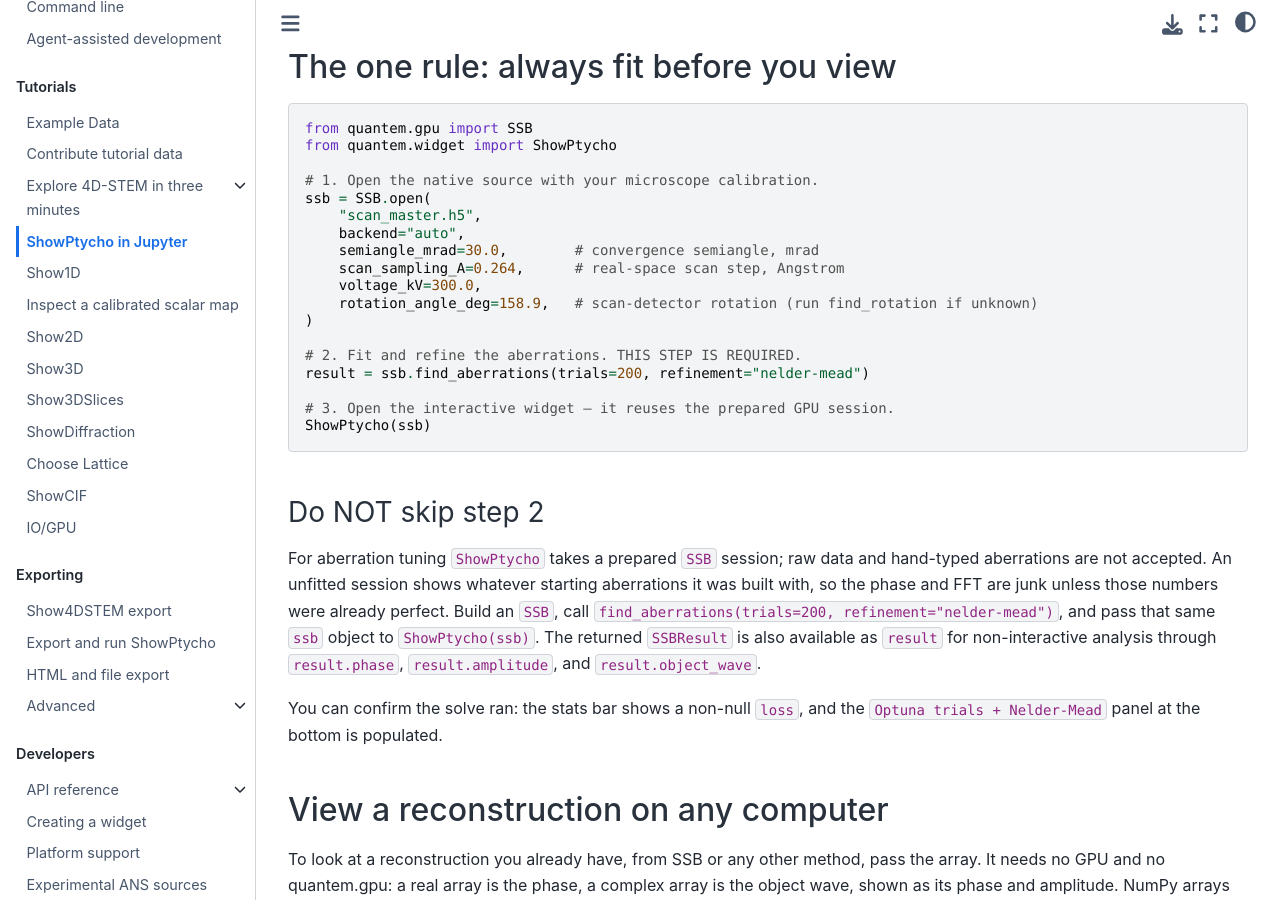
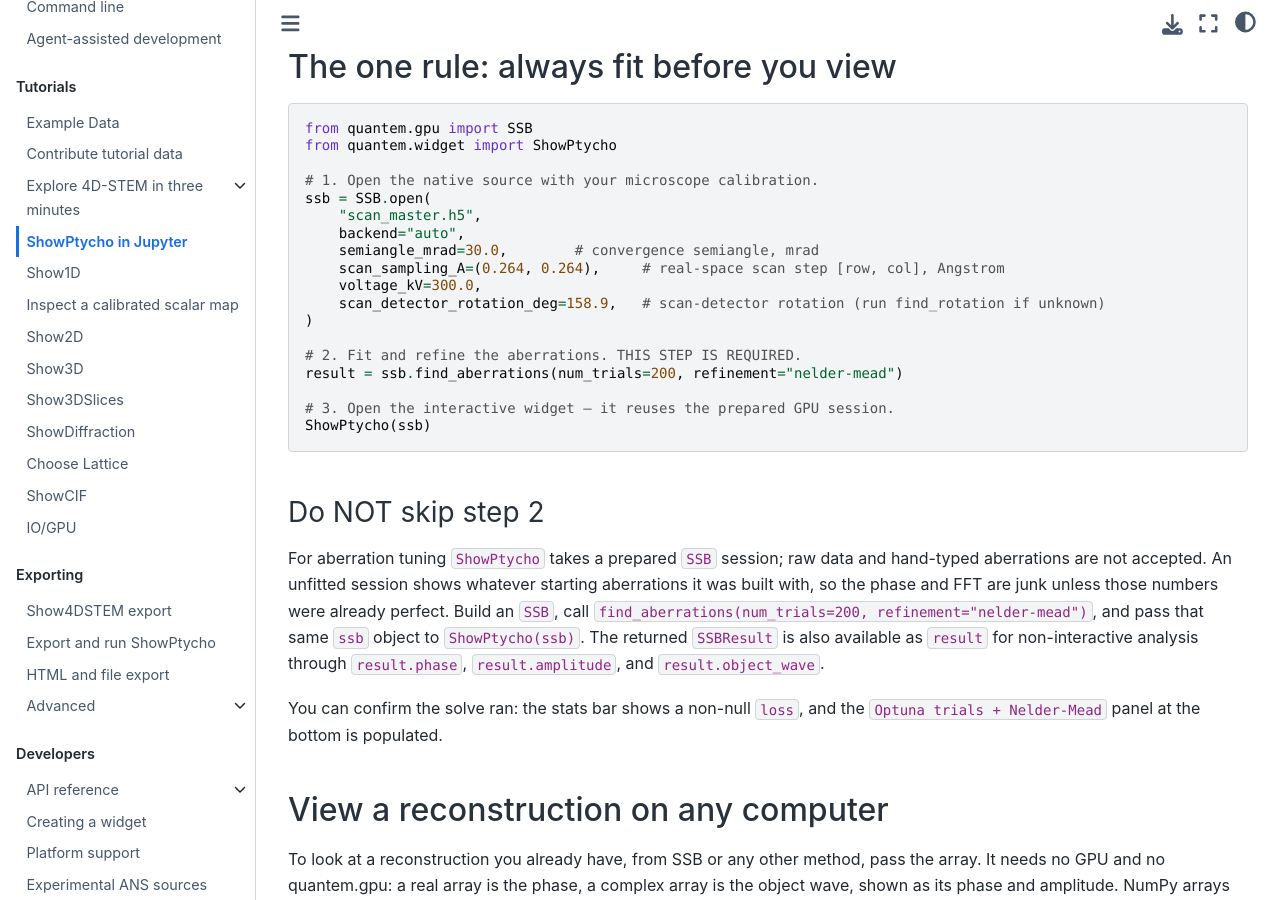
Before and after one commit to bobleesj/quantem.widget, a Jupyter Book: the page built from docs/tutorials/showptycho.md, in a window 1280 px wide and 900 px high, scrolled down 351 px. Built offline with Jupyter Book 1.0.4 settings and Sphinx 7.4.7 and the Sphinx Book theme 1.1.4, drawn with Linux system fonts in a browser that asks for light colours; some of the changed text lies outside the part shown.

Commit message:
docs: ssb and detector examples use quantem.gpu's renamed keywords

````diff
--- a/docs/tutorials/showptycho.md
+++ b/docs/tutorials/showptycho.md
@@ -25,13 +25,13 @@ ssb = SSB.open(
     "scan_master.h5",
     backend="auto",
     semiangle_mrad=30.0,        # convergence semiangle, mrad
-    scan_sampling_A=0.264,      # real-space scan step, Angstrom
+    scan_sampling_A=(0.264, 0.264),     # real-space scan step [row, col], Angstrom
     voltage_kV=300.0,
-    rotation_angle_deg=158.9,   # scan-detector rotation (run find_rotation if unknown)
+    scan_detector_rotation_deg=158.9,   # scan-detector rotation (run find_rotation if unknown)
 )
 
 # 2. Fit and refine the aberrations. THIS STEP IS REQUIRED.
-result = ssb.find_aberrations(trials=200, refinement="nelder-mead")
+result = ssb.find_aberrations(num_trials=200, refinement="nelder-mead")
 
 # 3. Open the interactive widget — it reuses the prepared GPU session.
 ShowPtycho(ssb)
@@ -43,7 +43,7 @@ For aberration tuning `ShowPtycho` takes a prepared `SSB` session; raw data and
 hand-typed aberrations are not accepted. An unfitted session shows whatever
 starting aberrations it was built with, so the phase and FFT are junk unless
 those numbers were already perfect. Build an `SSB`, call
-`find_aberrations(trials=200, refinement="nelder-mead")`, and pass that same
+`find_aberrations(num_trials=200, refinement="nelder-mead")`, and pass that same
 `ssb` object to `ShowPtycho(ssb)`. The returned `SSBResult` is also available
 as `result` for non-interactive analysis through `result.phase`,
 `result.amplitude`, and `result.object_wave`.
@@ -108,11 +108,11 @@ Two ways to crop:
   ssb = SSB(
       crop_t,
       semiangle_mrad=30.0,
-      scan_sampling_A=0.264,
+      scan_sampling_A=(0.264, 0.264),
       voltage_kV=300.0,
-      rotation_angle_deg=158.9,
+      scan_detector_rotation_deg=158.9,
   )
-  result = ssb.find_aberrations(trials=200, refinement="nelder-mead")
+  result = ssb.find_aberrations(num_trials=200, refinement="nelder-mead")
   ShowPtycho(ssb)
   ```
 
@@ -173,7 +173,7 @@ def tilted_crystal(tilt_mrad=(3.0, -4.0), thickness_A=152.0):
 
 data, det_mrad = tilted_crystal()
 ssb = SSB(data, backend="auto", voltage_kV=300.0, semiangle_mrad=30.0,
-          scan_sampling_A=0.25, det_sampling=det_mrad, rotation_angle_deg=0.0)
+          scan_sampling_A=(0.25, 0.25), detector_sampling_mrad=(det_mrad, det_mrad), scan_detector_rotation_deg=0.0)
 ```
 
 First the thin-sheet model. Look at the FFT: are the lattice spots equally
@@ -230,14 +230,14 @@ and the model is standard SSB.
   update takes a few hundred ms on CUDA.
 
 See the [SSB API](https://bobleesj.github.io/quantem.gpu/api/ssb.html) for
-`find_aberrations(tilt=True)`, `preview(tilt_mrad=..., depth_spread_nm=...)` and the
+`find_aberrations(tilt=True)`, `preview(sample_tilt_mrad=..., depth_spread_nm=...)` and the
 evidence behind the defaults.
 
 ## Checklist
 
 1. Leave `SSB.open(..., dtype=None)` at its default for native detector precision.
 2. Native detector: do not bin.
-3. `ssb.find_aberrations(trials=200, refinement="nelder-mead")`: the fit is not optional.
+3. `ssb.find_aberrations(num_trials=200, refinement="nelder-mead")`: the fit is not optional.
 4. Pass the `ssb` object to `ShowPtycho`, not `data` + hand-typed aberrations.
 5. Confirm: stats bar `loss` is non-null and the trials panel is populated.
 6. Thick or possibly mistilted crystal: also run `ssb.find_aberrations(tilt=True)` and compare `report()` rows.
````
Also changed, not shown: docs/api/load.md (+1 -1 lines), docs/api/showptycho.md (+4 -4 lines), docs/tutorials/showptycho_export.md (+3 -3 lines).
